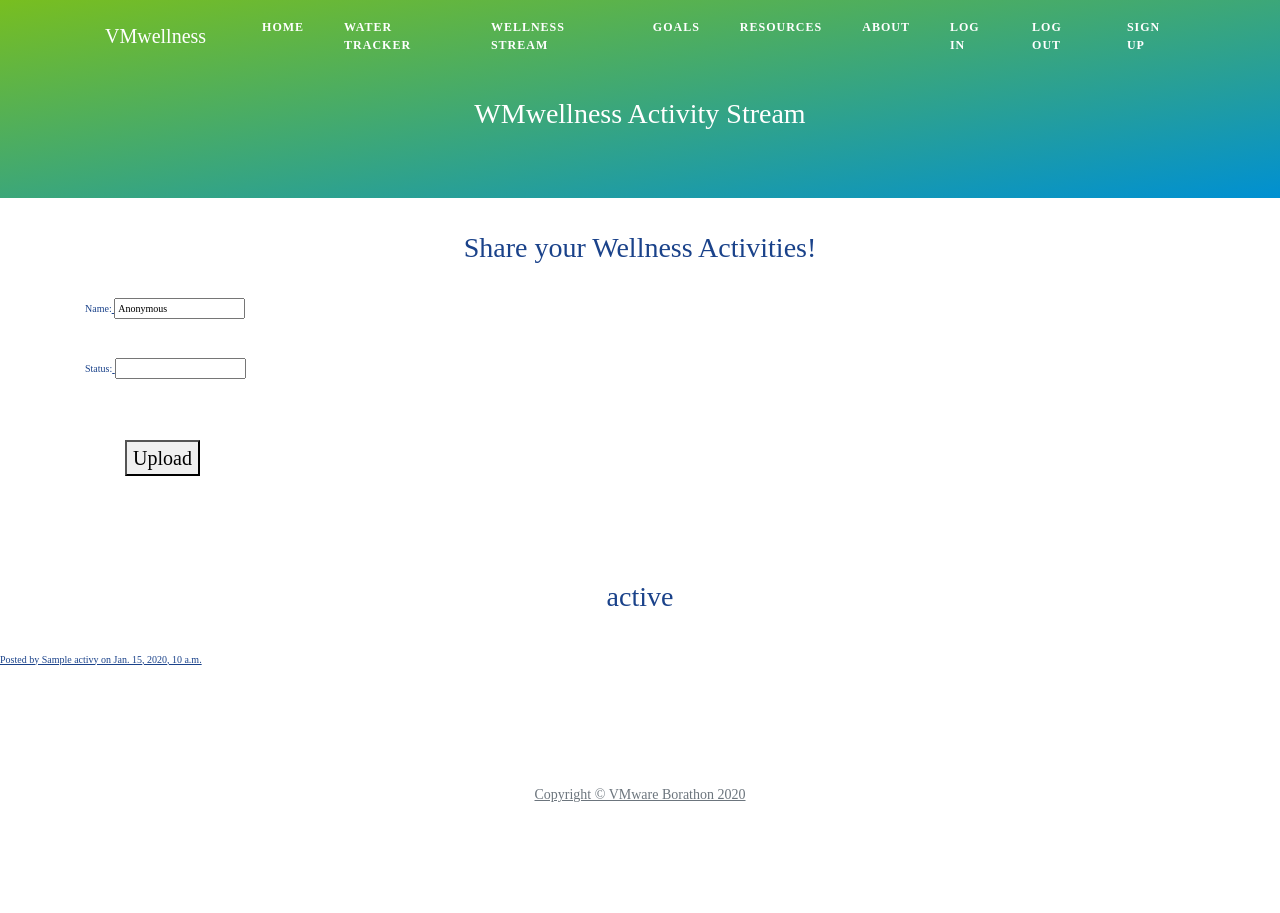
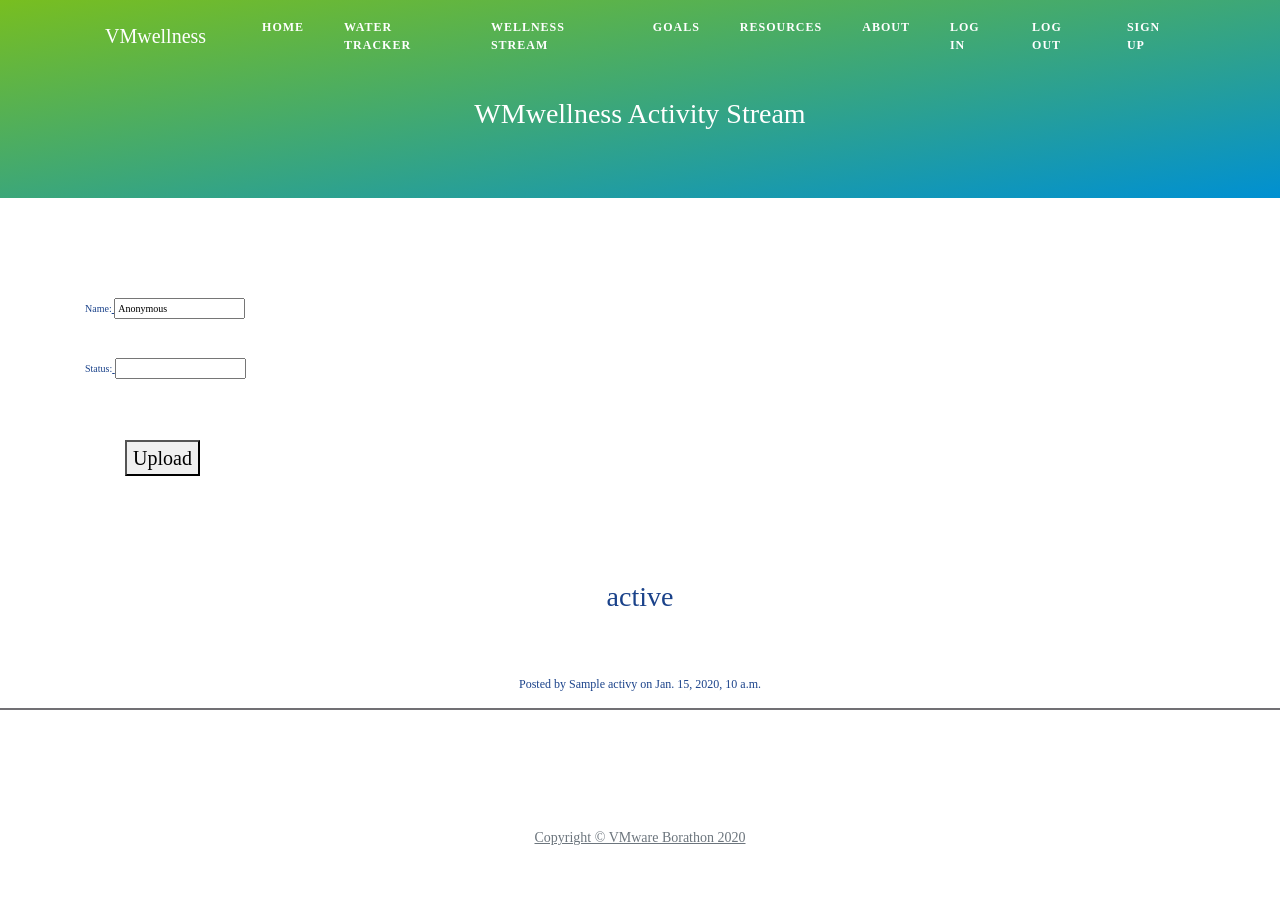
Before and after one commit to rohini-omnilytiqs/vmwellness, a Django app: page /activitystream in a window 1280 px wide. Before the commit the page ends 802 px from the top, so only its background shows below. Run offline with Django 3.2, Linux system fonts and the light colour scheme; tables that the repository leaves empty hold one stand-in row (values such as "Sample post"); some libraries are stand-ins or nearby versions; some web fonts are replaced.

Commit message:
wip ui changes

```diff
--- a/vmwellness/vmwellness/static/css/resources.css
+++ b/vmwellness/vmwellness/static/css/resources.css
@@ -7,7 +7,6 @@
     font-size: 20px;
     color: #1A428A;
     font-family: 'Metropolis';
-    background-color: #e8e8e8;
 }
 
 a {
--- a/vmwellness/vmwellness/static/css/wellness_stream.css
+++ b/vmwellness/vmwellness/static/css/wellness_stream.css
@@ -7,6 +7,17 @@
     font-size: 20px;
     color: #1A428A;
     font-family: 'Metropolis';
+}
+
+
+.post-data {
+   font-size: 12px;
+    color: #1A428A;
+    font-family: 'Metropolis';
+}
+
+.line {
+   border: .1px solid #717074;
 }
 
 .button{
@@ -47,6 +58,7 @@ h2, h3 {
    font-size: 28px;
    font-family: 'Metropolis';
    text-align: center;
+   color: #ffffff;   /* this is a change */
    margin-top: 3%;
 }
 
--- a/vmwellness/vmwellness/static/wellness_stream.html
+++ b/vmwellness/vmwellness/static/wellness_stream.html
@@ -84,6 +84,7 @@
 
   <!-- Main Content -->
   {% block body %}
+  <link href="{% static 'css/wellness_stream.css' %}" rel="stylesheet">
   <div class="container">
     <h2>Share your Wellness Activities!</h2>
     {% if do_post %}
@@ -97,11 +98,11 @@
 
         {% for item in activies %}
             <h1>{{ item.status }}</h1>
-            <p>Posted by {{ item.name }} on {{ item.post_time }}</p>
-        {% endfor %}
+            <h1 class="post-data">Posted by {{ item.name }} on {{ item.post_time }}</h1>
+            <hr class="line">
+            {% endfor %}
 
     {% endblock %}
-
 
   <!-- Footer -->
   <footer>
--- a/vmwellness/vmwellness/templates/registration/login.html
+++ b/vmwellness/vmwellness/templates/registration/login.html
@@ -1,9 +1,11 @@
 {% extends '../base.html' %}
-
+{% load static %}
 {% block title %}Sign Up{% endblock %}
 
+
 {% block content %}
-  <h2>Login</h2>
+<link href="{% static 'css/wellness_stream.css' %}" rel="stylesheet">
+<h2>Login</h2>
   <form method="post">
     {% csrf_token %}
     {{ form.as_p }}
```
